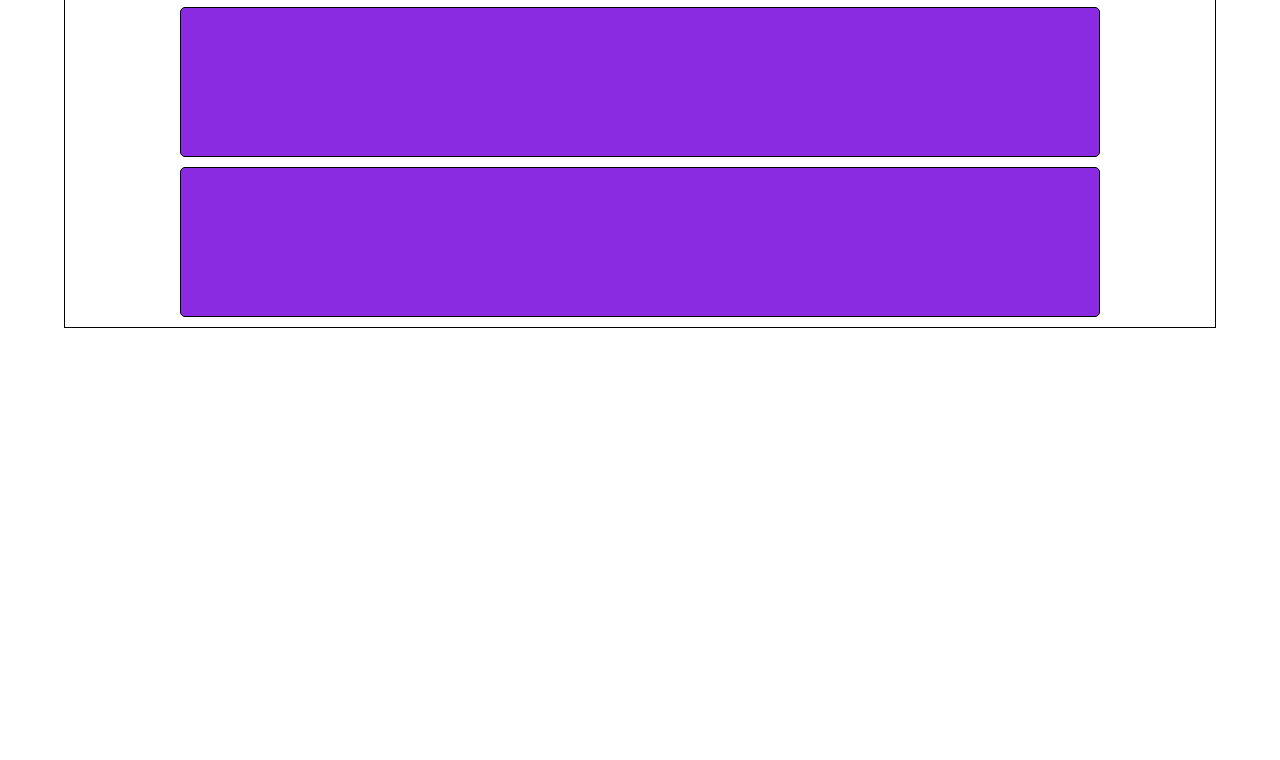
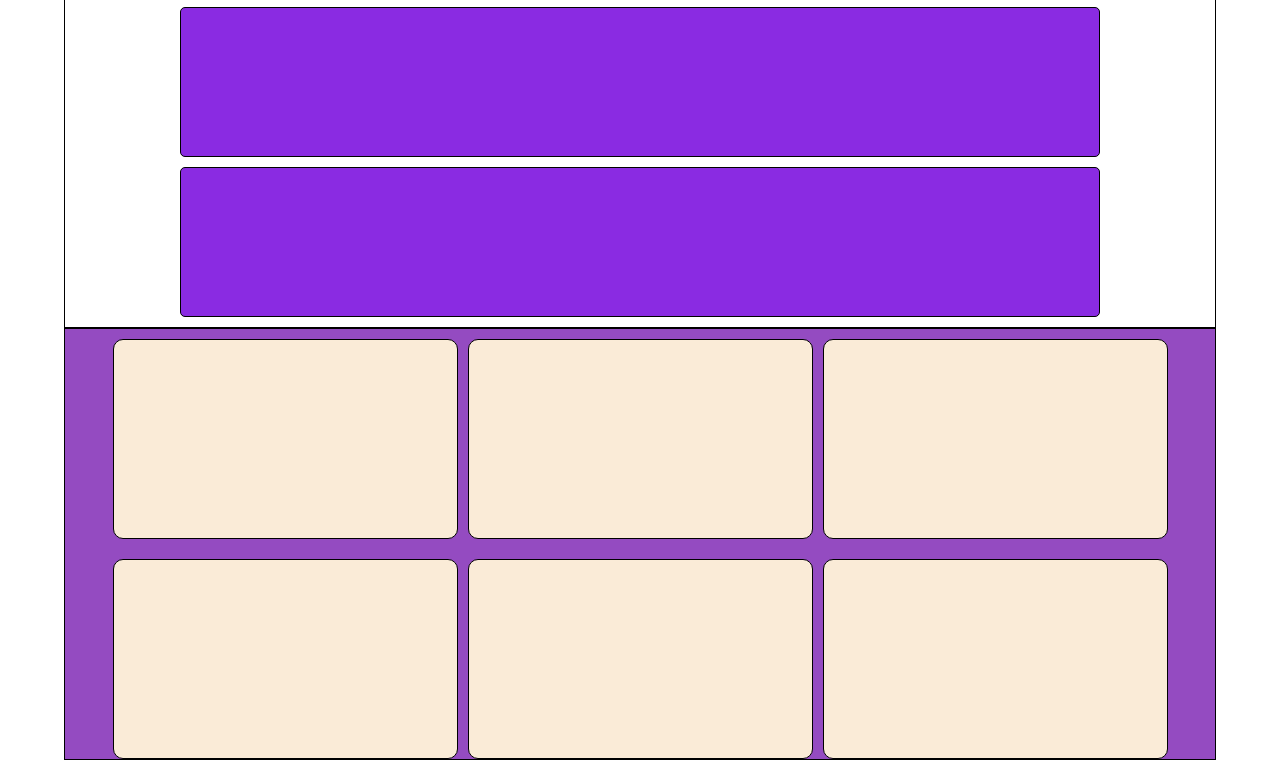
Before and after one commit to palmuccivalerio/-htmlcss-responsive-layout, a plain HTML site: page index.html in a window 1280 px wide. Shown: the part 1313-2073 px from the top of the page. Before the commit the page ends 1641 px from the top, so only its background shows below. Drawn offline with Linux system fonts and the light colour scheme.

Commit message:
add:workingcard

```diff
--- a/css/style.css
+++ b/css/style.css
@@ -1,138 +1,115 @@
-*{
+* {
   margin: 0;
   padding: 0;
   box-sizing: border-box;
 }
 
 /* utilities */
-.colum{
+.colum {
   flex-direction: column;
-
 }
 
-.alingcenter{
+.alingcenter {
   align-items: center;
 }
 
-
-.flex{
+.flex {
   display: flex;
 }
 
-.center-space{
+.center-space {
   justify-content: space-between;
 }
 
-.main-container{
+.main-container {
   min-height: 200px;
   margin: 0 auto;
   width: 90%;
   border: 1px solid black;
 }
 
-
-.titlecenter{
+.titlecenter {
   text-align: center;
 }
-
 
 /* fine utilities */
 
 /* navbar */
 
-.navbar{
+.navbar {
   background-color: aqua;
   width: 100%;
   height: 70px;
   padding: 10px;
 }
 
-.list{
+.list {
   display: none;
 }
 
-@media screen and ( min-width: 1024px) {
-
-.list{
+@media screen and (min-width: 1024px) {
+  .list {
     display: flex;
     gap: 10px;
     list-style-type: none;
   }
-
 }
 
 /* fine navbar */
 
 /* inizio itemcard */
 
-.itemcard{
+.itemcard {
   margin: 10px;
   border-radius: 10px;
   height: 300px;
   width: 30%;
   border: 1px black solid;
   background-color: blue;
-
-
 }
 
-
-@media screen and ( min-width: 748px) {
-    .itemcards{
+@media screen and (min-width: 748px) {
+  .itemcards {
     flex-direction: row;
     flex-wrap: wrap;
-
-
   }
 
   .itemcard:nth-child(1) {
     width: 60%;
-
-
-
-
   }
-
-
-
 }
 
 /* fine itemcard */
 /* inizio download app */
 
-.color{
+.color {
   background-color: rgb(148, 75, 193);
 }
 
-
-.boximg{
+.boximg {
   width: 100%;
   height: 400px;
   background-color: antiquewhite;
 }
 
-.appdownload{
+.appdownload {
   width: 90%;
   height: 400px;
   background-color: white;
   border-radius: 10px;
-
-
-
 }
 
-@media screen and ( min-width: 1024px){
-    .main-container{
+@media screen and (min-width: 1024px) {
+  .main-container {
     display: flex;
     align-items: center;
     justify-content: center;
   }
-    .boximg{
-
+  .boximg {
     width: 30%;
   }
 
-    .appdownload{
+  .appdownload {
     width: 30%;
   }
 }
@@ -140,12 +117,7 @@
 /* fine downloadapp */
 /* inizio  expertcommit */
 
-
-
-
-
-
-.cardcommit{
+.cardcommit {
   width: 30%;
   min-height: 150px;
   border: 1px black solid;
@@ -154,22 +126,49 @@
   margin-bottom: 10px;
 }
 
-.circleimg{
+.circleimg {
   height: 80px;
   width: 80px;
   border-radius: 50%;
   border: 1px solid black;
   margin-left: 15px;
   margin-top: 10px;
-
-
 }
-@media  screen and (min-width: 1024px)  {
-    .cardcommit{
+@media screen and (min-width: 1024px) {
+  .cardcommit {
     width: 80%;
-
+  }
+}
+/* fine cardcommit */
+/* inizio workingssection */
+.workcard {
+  height: 200px;
+  width: 35%;
+  background-color: antiquewhite;
+  border-radius: 10px;
+  border: 1px solid black;
+  margin-top: 10px;
 }
 
+@media screen and (min-width: 748px) {
+  #mediascreen {
+    flex-direction: row;
+    display: flex;
+    flex-wrap: wrap;
+    justify-content: center;
+    gap: 10px;
+  }
 
+  .workcard {
+    height: 200px;
+    width: calc(75% / 2);
+    padding: 30px;
   }
-/* fine cardcommit */
+}
+
+@media screen and (min-width: 1024px) {
+  .workcard {
+    width: calc(60% / 2);
+  }
+}
+/* inizio workingssection */
--- a/index.html
+++ b/index.html
@@ -1,64 +1,79 @@
 <!DOCTYPE html>
 <html lang="en">
   <head>
-    <meta charset="UTF-8">
-    <meta name="viewport" content="width=device-width, initial-scale=1.0">
-    <link rel="stylesheet" href="./css/style.css">
+    <meta charset="UTF-8" />
+    <meta name="viewport" content="width=device-width, initial-scale=1.0" />
+    <link rel="stylesheet" href="./css/style.css" />
     <title>Document</title>
   </head>
   <body>
-
+    <!-- HEADER NAVBAR -->
     <header>
       <div class="navbar flex center-space">
         <h1>logo</h1>
-            <ul class="list " >
+        <ul class="list">
           <li>planning</li>
           <li>testimonial</li>
           <li>featured</li>
           <li>about us</li>
         </ul>
       </div>
+    </header>
+    <!--FINE HEADER NAVBAR -->
 
-    </header>
     <main>
-    <div class=" itemcards main-container flex colum alingcenter">
+        <!-- SEZIONE CARD -->
+      <div class="itemcards main-container flex colum alingcenter">
         <div class="itemcard"></div>
         <div class="itemcard"></div>
         <div class="itemcard"></div>
         <div class="itemcard"></div>
         <div class="itemcard"></div>
-
-
-
       </div>
-
+        <!--FINE SEZIONE CARD -->
+        <!-- INIZIO DOWNLOAD APP -->
       <div class="main-container color">
         <div class="boximg"></div>
 
         <div class="appdownload"></div>
       </div>
-
-
-    <section class="expertcommit">
-     <div class="main-container alingcenter flex colum ">
+        <!--FINE  INIZIO DOWNLOAD APP -->
+       <!-- SEZIONE COMMENTI ESPERTI -->
+      <section class="expert-commit">
+        <div class="main-container alingcenter flex colum">
           <div class="titlecenter">
             <h1>we are commited</h1>
-            <p>Lorem ipsum dolor sit amet consectetur adipisicing elit. Nobis obcaecati repellendus perferendis, ullam, iure quo quos sapiente ab ducimus, dignissi</p>
+            <p>
+              Lorem ipsum dolor sit amet consectetur adipisicing elit. Nobis
+              obcaecati repellendus perferendis, ullam, iure quo quos sapiente
+              ab ducimus, dignissi
+            </p>
           </div>
           <div class="cardcommit">
             <div class="circleimg"></div>
           </div>
           <div class="cardcommit"></div>
           <div class="cardcommit"></div>
-
-
+        </div>
+      </section>
+       <!--FINE SEZIONE COMMENTI ESPERTI -->
+        <!--SEZIONE WORKING CARD -->
+        <section class="workings-section">
+          <div
+            class="main-container color flex colum alingcenter"
+            id="mediascreen"
+          >
+            <div class="workcard"></div>
+            <div class="workcard"></div>
+            <div class="workcard"></div>
+            <div class="workcard"></div>
+            <div class="workcard"></div>
+            <div class="workcard"></div>
           </div>
 
-     <section>
+        </section>
+        <!-- FINE SEZIONE WORKING CARD -->
 
-     </section>
-    </section>
     </main>
-
   </body>
 </html>
```
Lines whose indentation alone changed are shown as unchanged.
